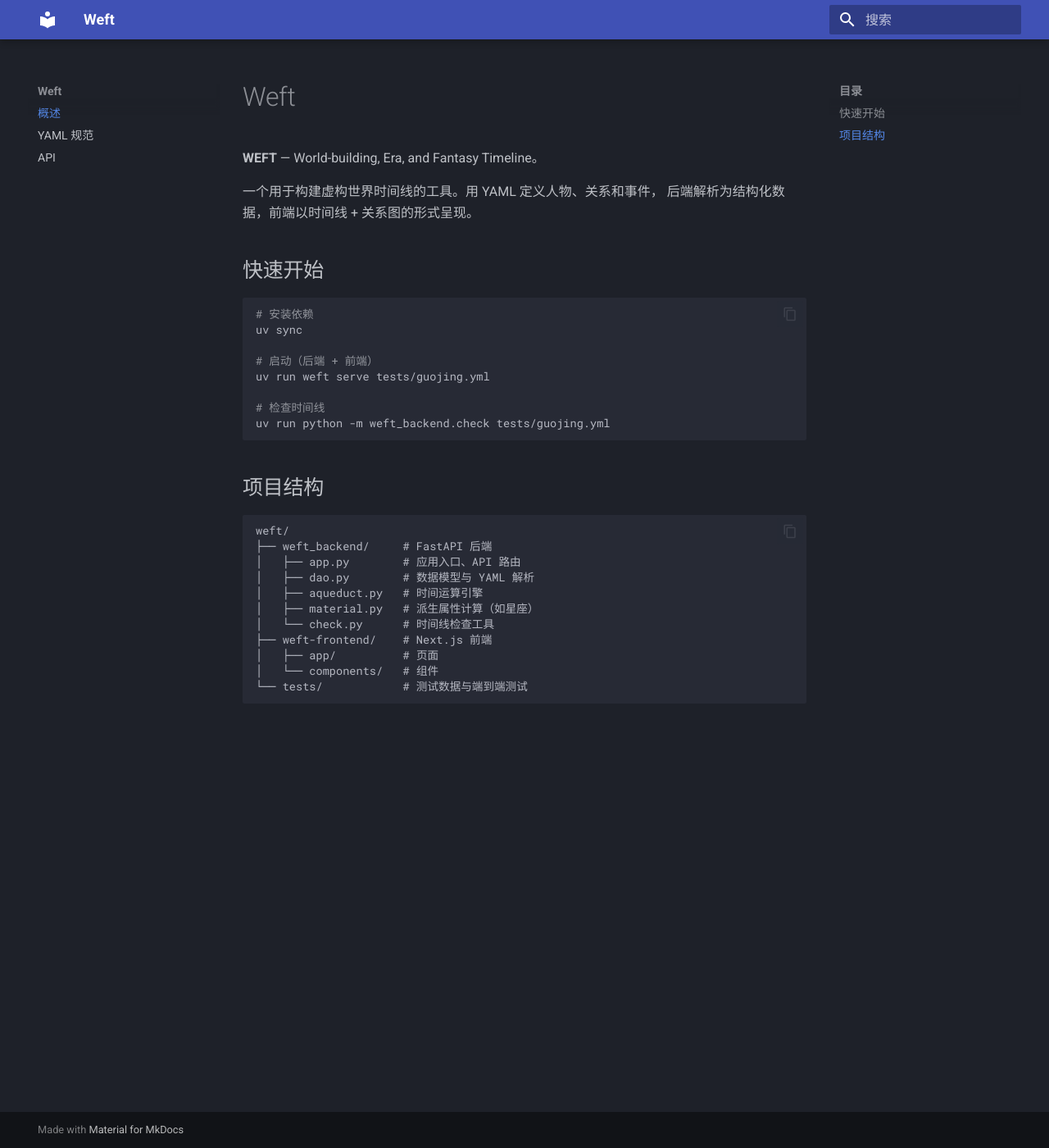
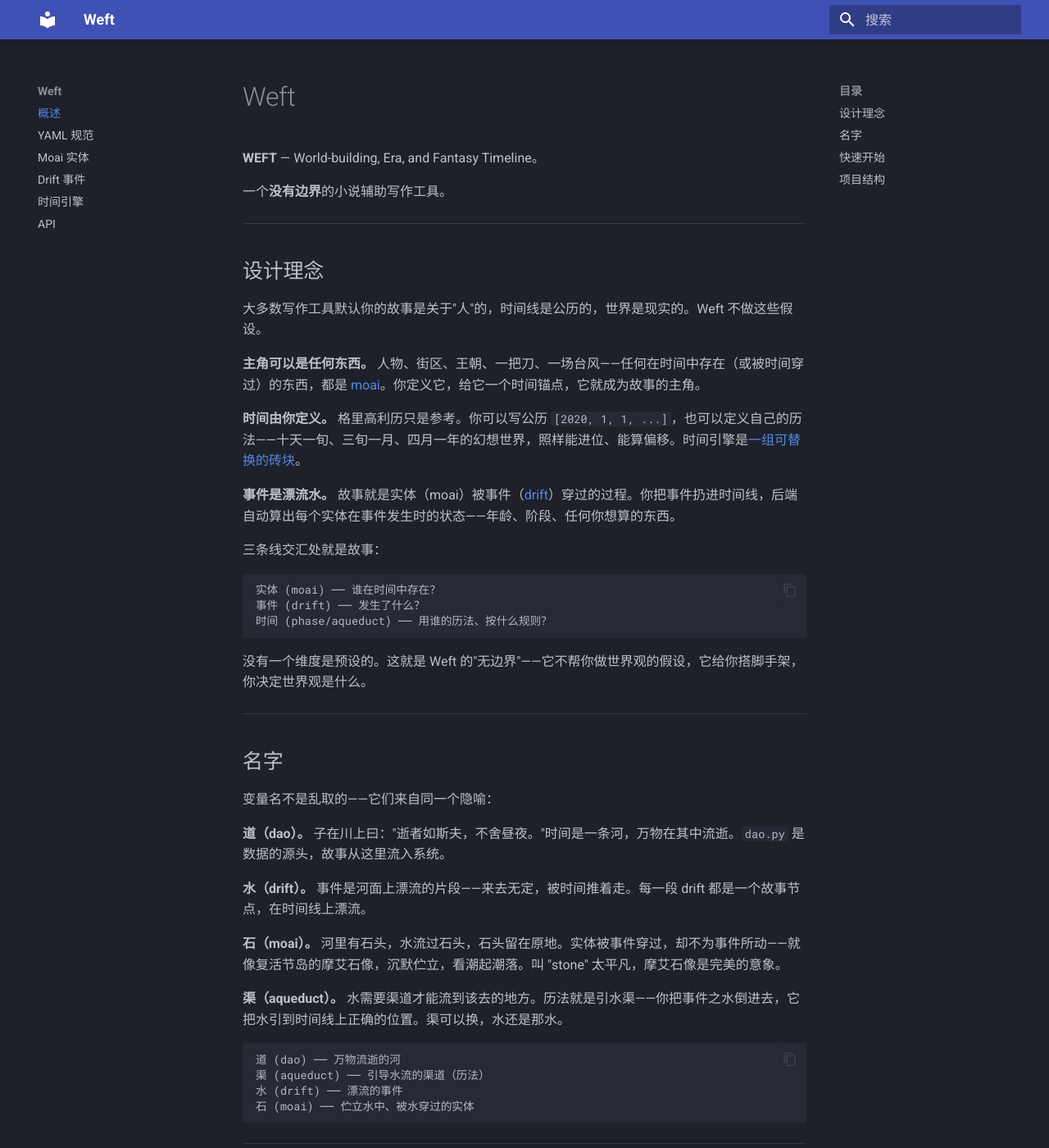
Before and after one commit to asinkLuno/WEFT, an MkDocs documentation site: the page built from docs/index.md, in a window 1280 px wide and 1400 px high. Shown: the whole window at 82% size. Built offline with MkDocs 1.6.1 and Material for MkDocs 9.7.7, drawn with Linux system fonts in a browser that asks for light colours.

Commit message:
docs: expand documentation with design philosophy, naming rationale, and per-concept pages
WHAT: Rewrite index with design philosophy and naming metaphor (dao/drift/moai/aqueduct), split moai and drift into dedicated pages, add phase engine doc with custom calendar guide, slim weft-yaml to a cross-reference hub.
WHY:  Users and AI agents need to understand not just the YAML syntax but the conceptual model — moai are entities (not just characters), drift is flowing water, aqueduct channels time. The naming is part of the design.
HOW:  Three new docs pages (moai.md, drift.md, phase.md) extract content from weft-yaml.md and index.md. mkdocs nav updated. Skill file updated to use "entities" instead of "characters". aqueduct.py comment localized from D→日, Y→年.

````diff
--- a/docs/index.md
+++ b/docs/index.md
@@ -2,8 +2,52 @@
 
 **WEFT** — World-building, Era, and Fantasy Timeline。
 
-一个用于构建虚构世界时间线的工具。用 YAML 定义人物、关系和事件，
-后端解析为结构化数据，前端以时间线 + 关系图的形式呈现。
+一个**没有边界**的小说辅助写作工具。
+
+---
+
+## 设计理念
+
+大多数写作工具默认你的故事是关于"人"的，时间线是公历的，世界是现实的。Weft 不做这些假设。
+
+**主角可以是任何东西。** 人物、街区、王朝、一把刀、一场台风——任何在时间中存在（或被时间穿过）的东西，都是 [moai](moai.md)。你定义它，给它一个时间锚点，它就成为故事的主角。
+
+**时间由你定义。** 格里高利历只是参考。你可以写公历 `[2020, 1, 1, ...]`，也可以定义自己的历法——十天一旬、三旬一月、四月一年的幻想世界，照样能进位、能算偏移。时间引擎是[一组可替换的砖块](phase.md)。
+
+**事件是漂流水。** 故事就是实体（moai）被事件（[drift](drift.md)）穿过的过程。你把事件扔进时间线，后端自动算出每个实体在事件发生时的状态——年龄、阶段、任何你想算的东西。
+
+三条线交汇处就是故事：
+
+```
+实体 (moai) ── 谁在时间中存在？
+事件 (drift) ── 发生了什么？
+时间 (phase/aqueduct) ── 用谁的历法、按什么规则？
+```
+
+没有一个维度是预设的。这就是 Weft 的"无边界"——它不帮你做世界观的假设，它给你搭脚手架，你决定世界观是什么。
+
+---
+
+## 名字
+
+变量名不是乱取的——它们来自同一个隐喻：
+
+**道（dao）。** 子在川上曰："逝者如斯夫，不舍昼夜。"时间是一条河，万物在其中流逝。`dao.py` 是数据的源头，故事从这里流入系统。
+
+**水（drift）。** 事件是河面上漂流的片段——来去无定，被时间推着走。每一段 drift 都是一个故事节点，在时间线上漂流。
+
+**石（moai）。** 河里有石头，水流过石头，石头留在原地。实体被事件穿过，却不为事件所动——就像复活节岛的摩艾石像，沉默伫立，看潮起潮落。叫 "stone" 太平凡，摩艾石像是完美的意象。
+
+**渠（aqueduct）。** 水需要渠道才能流到该去的地方。历法就是引水渠——你把事件之水倒进去，它把水引到时间线上正确的位置。渠可以换，水还是那水。
+
+```
+道 (dao) ── 万物流逝的河
+渠 (aqueduct) ── 引导水流的渠道（历法）
+水 (drift) ── 漂流的事件
+石 (moai) ── 伫立水中、被水穿过的实体
+```
+
+---
 
 ## 快速开始
 
@@ -17,6 +61,8 @@ uv run weft serve tests/guojing.yml
 # 检查时间线
 uv run python -m weft_backend.check tests/guojing.yml
 ```
+
+---
 
 ## 项目结构
 
--- a/mkdocs.yml
+++ b/mkdocs.yml
@@ -24,4 +24,7 @@ markdown_extensions:
 nav:
   - 概述: index.md
   - YAML 规范: weft-yaml.md
+  - Moai 实体: moai.md
+  - Drift 事件: drift.md
+  - 时间引擎: phase.md
   - API: api.md
````
Also changed, not shown: docs/phase.md (added, +219 -0 lines), 1 other file.
